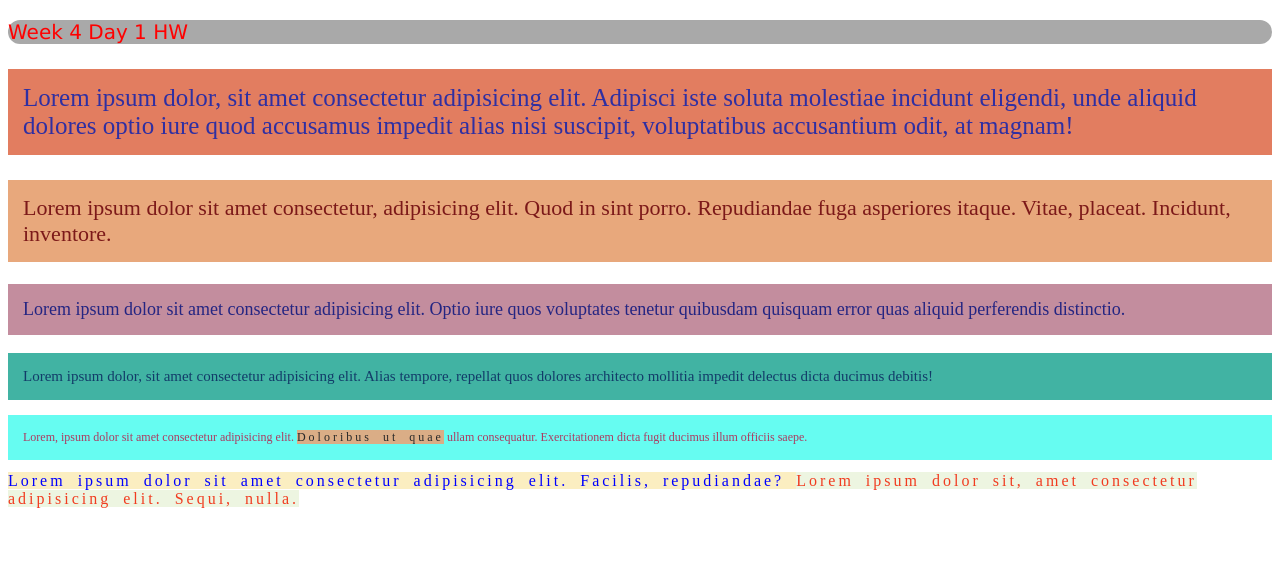
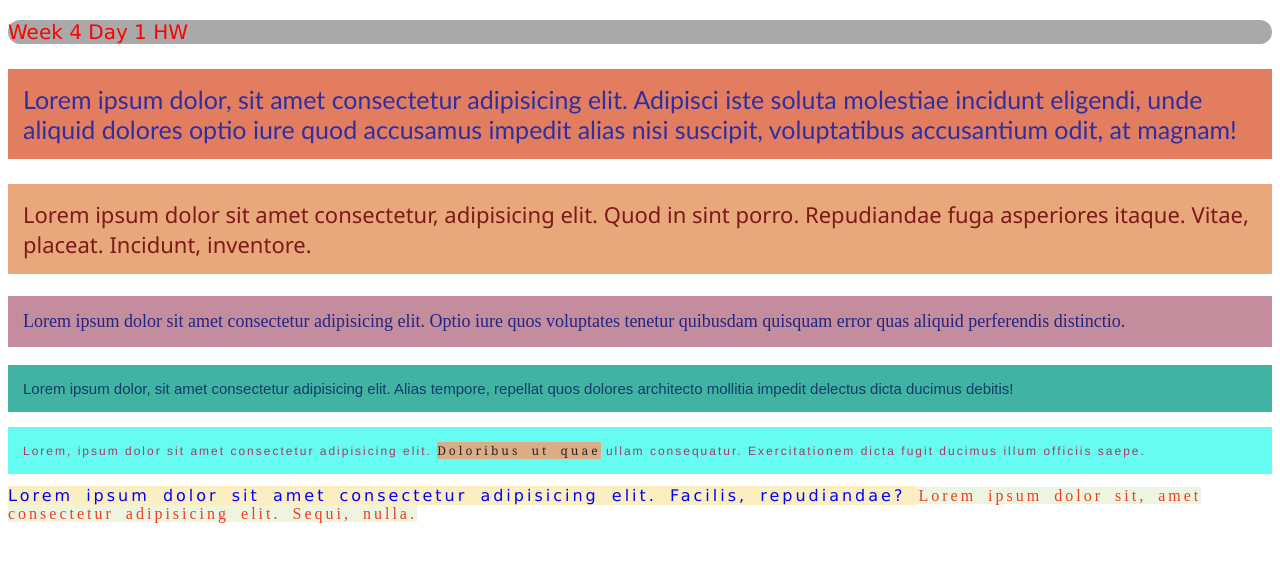
Before and after one commit to feras272/Week04Day01HW_DOM, a plain HTML site: page index.html in a window 1280 px wide. Drawn offline with Linux system fonts and the light colour scheme.

Commit message:
adding font-family for all span and paragraph elements

```diff
--- a/style.css
+++ b/style.css
@@ -10,45 +10,53 @@
     background-color: #E27D60;
     color: #2F2FA2;
     font-size: 25px;
+    font-family: 'Gill Sans', 'Gill Sans MT', Calibri, 'Trebuchet MS', sans-serif;
 }
 
 #paragraph2{
     background-color: #E8A87C;
     color: rgb(124, 25, 25);
     font-size: 22px;
-}
+    font-family: 'Segoe UI', Tahoma, Geneva, Verdana, sans-serif;}
 
 #paragraph3{
     background-color: #C38D9E;
     color: #242582;
     font-size: 18px;
+    font-family: 'Times New Roman', Times, serif;
 }
 
 #paragraph4{
     background-color: #41B3A3;
     color: #123C69;
     font-size: 15px;
+    font-family: Arial, Helvetica, sans-serif;
 }
 
 #paragraph5{
     background-color: #66FCF1;
     color: #AC3B61;
     font-size: 12px;
+    font-family: 'Franklin Gothic Medium', 'Arial Narrow', Arial, sans-serif;
+    letter-spacing: 2px;
 }
 
 #span1{
     background-color: #FBEEC1;
     color:blue;
+    font-family: Verdana, Geneva, Tahoma, sans-serif;
 }
 
 #span2{
     background-color: #EDF5E1;
-    color: #F13C20;;
+    color: #F13C20;
+    font-family: serif;
 }
 
 #spanPar1{
     background-color: #DAAD86;
     color: #282828;
+    font-family: Cambria, Cochin, Georgia, Times, 'Times New Roman', serif;
 }
 
 .parag{
```
